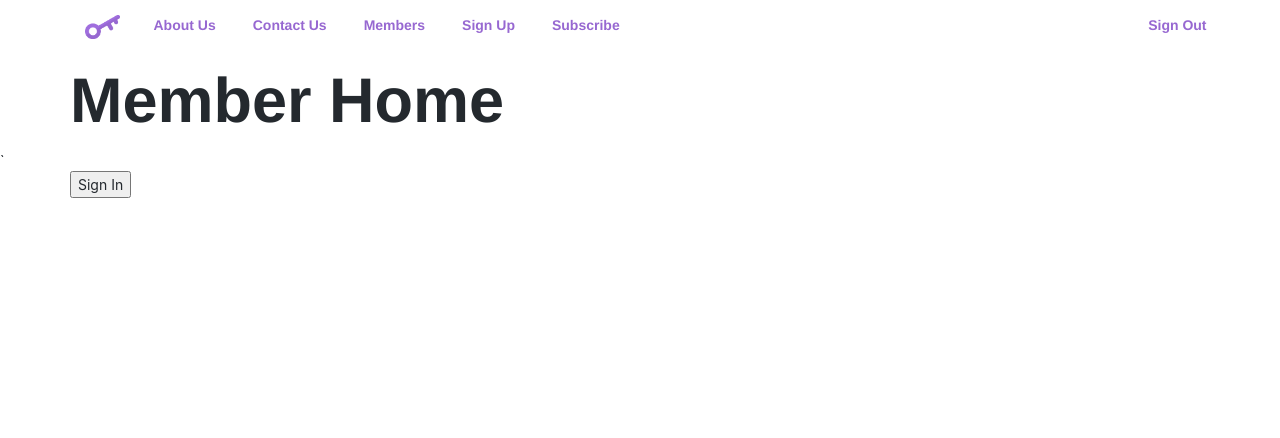
After one commit to JackShort/dex, a Django app: page /member/ in a window 1280 px wide. The commit adds this page. Shown: the top 438 px of the page. Run offline with Django 3.2, Linux system fonts and the light colour scheme; the visitor is signed in with stand-in values (Sample User, id 1); some libraries are stand-ins or nearby versions.

Commit message:
added member homepage, change navbar based on login information

```diff
--- a/landing/templates/base.html
+++ b/landing/templates/base.html
@@ -26,12 +26,21 @@
                 	    <ul class="nav navbar-nav">
                     	    <li class="nav-item"><a class="nav-link" href="{% url 'about' %}">About Us</a></li>
                     	    <li class="nav-item"><a class="nav-link" href="{% url 'contact' %}">Contact Us</a></li>
+							{% if request.user.is_authenticated %}
+						    <li class="nav-item"><a class="nav-link" href="{% url 'member' %}">Members</a></li>
+							{% else %}
+						    <li class="nav-item"><a class="nav-link" href="{% url 'signup' %}">Sign Up</a></li>
+							{% endif %}
 						    <li class="nav-item"><a class="nav-link" href="{% url 'signup' %}">Sign Up</a></li>
                 	        <li class="nav-item"><a class="nav-link" href="{% url 'subscribe' %}">Subscribe</a></li>
 
                         </ul>
                         <ul class="nav navbar-nav navbar-right">
+							{% if request.user.is_authenticated %}
+                            <li class="nav-item"><a class="nav-link" href="{% url 'signout' %}">Sign Out</a></li>
+							{% else %}
                             <li class="nav-item"><a class="nav-link" href="{% url 'signin' %}">Sign In</a></li>
+							{% endif %}
                         </ul>
             	    </nav>
 			    </div>
--- /dev/null
+++ b/landing/templates/member.html
@@ -0,0 +1,32 @@
+{% extends 'base.html' %}
+
+{% block title %}Member Home{% endblock %}
+
+{% block pagecontent %}
+	<div class="jumbotron page-title">
+		<div class="container">
+			<div class="row">
+				<div class="col-xs-12">
+					<h1>Member Home</h1>
+				</div>
+			</div>
+		</div>
+	</div>`
+    <div class="container">
+		{% if errors and errors|length > 0 %}
+			<div class="flash-errors alert alert-warning">
+				<ul>
+					{% for e in errors %}
+						<li>{{e}}</li>
+					{% endfor %}
+				</ul>
+			</div>
+		{% endif %}
+
+		<form method="post">
+				{% csrf_token %}
+				{{ form }}
+				<button type="submit">Sign In</button>
+		</form>
+	</div>
+{% endblock %}
--- a/landing/urls.py
+++ b/landing/urls.py
@@ -10,6 +10,8 @@ urlpatterns = [
    	url(r'^subscribe/$', views.SubscribePageView.as_view(), name='subscribe'),
    	url(r'^select/$', views.SelectPageView.as_view(), name='select'),
    	url(r'^pay/$', views.PayPageView.as_view(), name='pay'),
+   	url(r'^member/$', views.member, name='member'),
+   	url(r'^signout/$', views.signout, name='signout'),
 
 
 ]
--- a/landing/views.py
+++ b/landing/views.py
@@ -3,10 +3,11 @@ from django.template import loader
 from django.views.generic import TemplateView
 from django.contrib.auth.forms import UserCreationForm, AuthenticationForm
 from django.shortcuts import render, redirect
-from django.contrib.auth import login, authenticate
+from django.contrib.auth import login, authenticate, logout
 from django.core.mail import send_mail
 from django.conf import settings
 from django.shortcuts import redirect
+from django.contrib.auth.decorators import login_required
 
 from .forms import UserForm, ProfileForm
 
@@ -49,6 +50,16 @@ class SelectPageView(TemplateView):
 class PayPageView(TemplateView):
     template_name = "pay.html"
 
+@login_required(login_url='/signin')
+def signout(request):
+    logout(request)
+    return redirect('home')
+
+@login_required(login_url='/signin')
+def member(request):
+    template_name = "member.html"
+    if request.method == 'GET':
+        return render(request, template_name)
 
 def signup(request):
     if request.method == 'POST':
@@ -58,7 +69,7 @@ def signup(request):
             new_user.set_password(user_form.cleaned_data['password'])
             new_user.save()
             login(request, new_user)
-            return redirect('home')
+            return redirect('member')
         else:
             return render(request, 'signup.html', {'user_form': user_form})
     else:
@@ -76,7 +87,7 @@ def signin(request):
             user = authenticate (request, username=username, password=rawPassword)
             if user is not None:
                 login(request, user)
-                return redirect('home')
+                return redirect('member')
             else:
                 return redirect('home')
     else:
```
Also changed, not shown: 1 other file.
